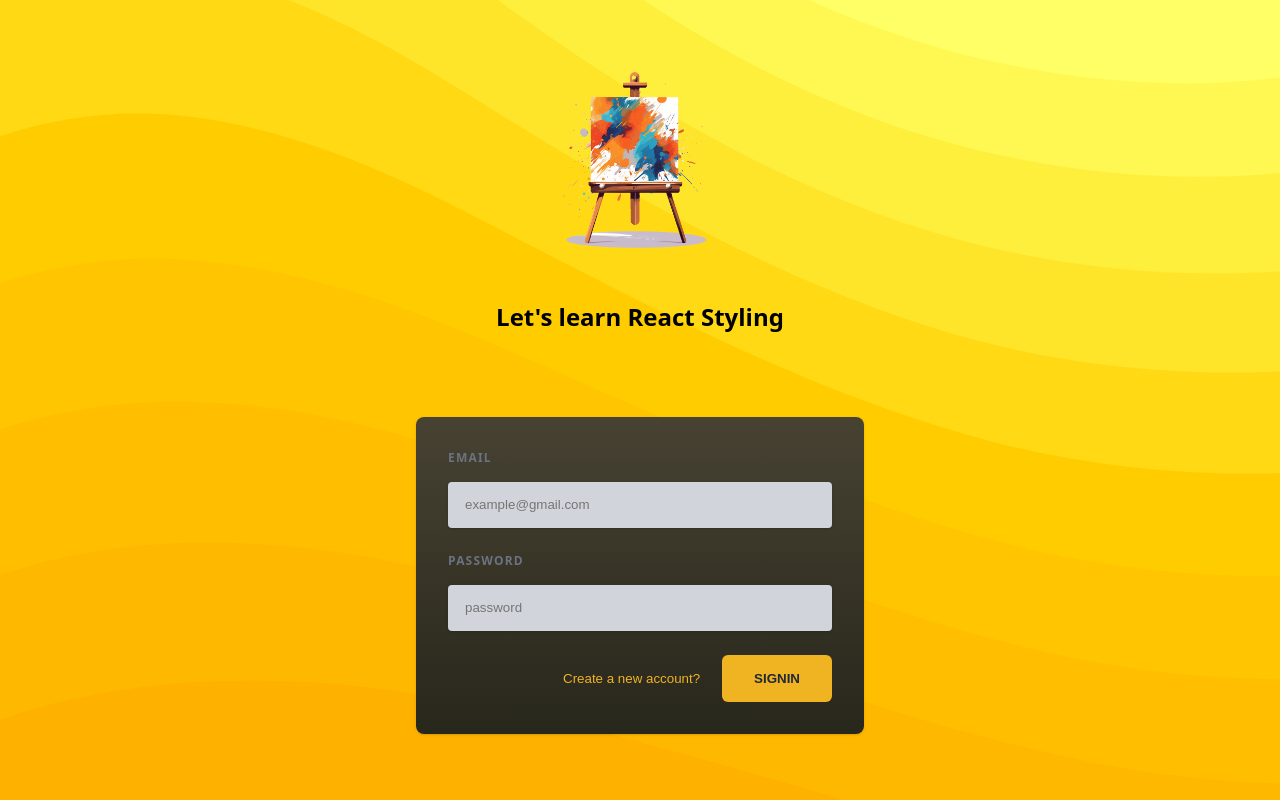
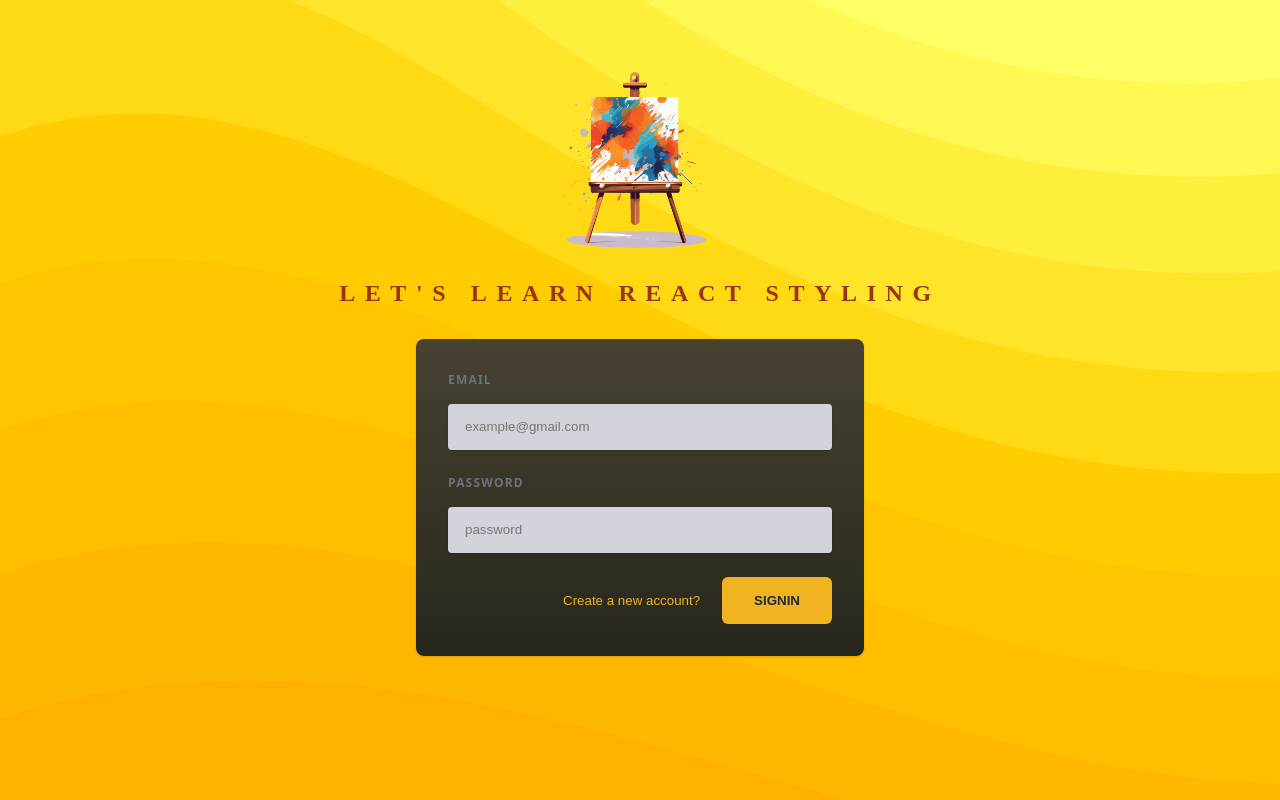
Before and after one commit to arun-r1147/How-to-style-React-app, a React (Vite) app: page / in a window 1280 px wide. Built offline with nearby package versions, Linux system fonts and the light colour scheme.

Commit message:
FIX :: Styling using styled-componentsin Header component

```diff
--- a/src/components/Header.component.tsx
+++ b/src/components/Header.component.tsx
@@ -1,11 +1,52 @@
 import { FC } from "react";
 import logo from "../../public/logo.png";
+import { styled } from "styled-components";
+
+const Headers = styled.header`
+  display: flex;
+  flex-direction: column;
+  align-items: center;
+  justify-content: center;
+  margin-top: 2rem;
+  margin-bottom: 2rem;
+  & img {
+    object-fit: contain;
+    margin-bottom: 2rem;
+    width: 11rem;
+    height: 11rem;
+  }
+
+  & h2 {
+    font-size: 1.5rem;
+    font-weight: 600;
+    letter-spacing: 0.4em;
+    text-align: center;
+    text-transform: uppercase;
+    color: #9a3412;
+    font-family: "Pacifico", cursive;
+    margin: 0;
+  }
+
+  & p {
+    text-align: center;
+    color: #a39191;
+    margin: 0;
+  }
+
+  @media (max-width: 768px) {
+    margin-bottom: 4rem;
+
+    & h2 {
+      font-size: 2.25rem;
+    }
+  }
+`;
 
 export const Header: FC = () => {
   return (
-    <header>
+    <Headers>
       <img src={logo} alt="canvas image" />
       <h2>Let's learn React Styling</h2>
-    </header>
+    </Headers>
   );
 };
--- a/src/index.css
+++ b/src/index.css
@@ -25,7 +25,7 @@ button:focus {
   outline: none;
 }
 
-header {
+/* header {
   display: flex;
   flex-direction: column;
   align-items: center;
@@ -66,7 +66,7 @@ header p {
   header h1 {
     font-size: 2.25rem;
   }
-}
+} */
 
 /* #auth-inputs {
   width: 100%;
```
